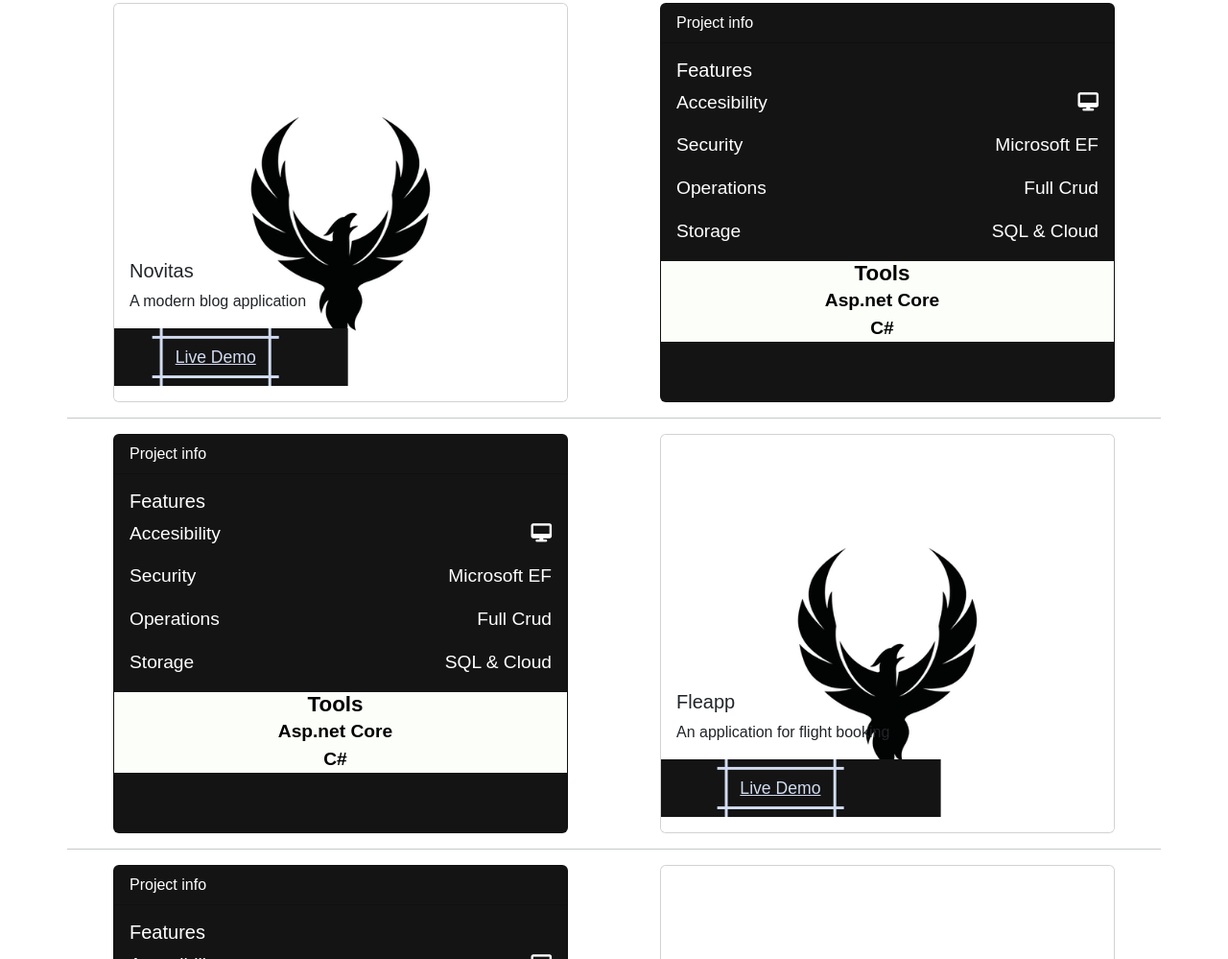
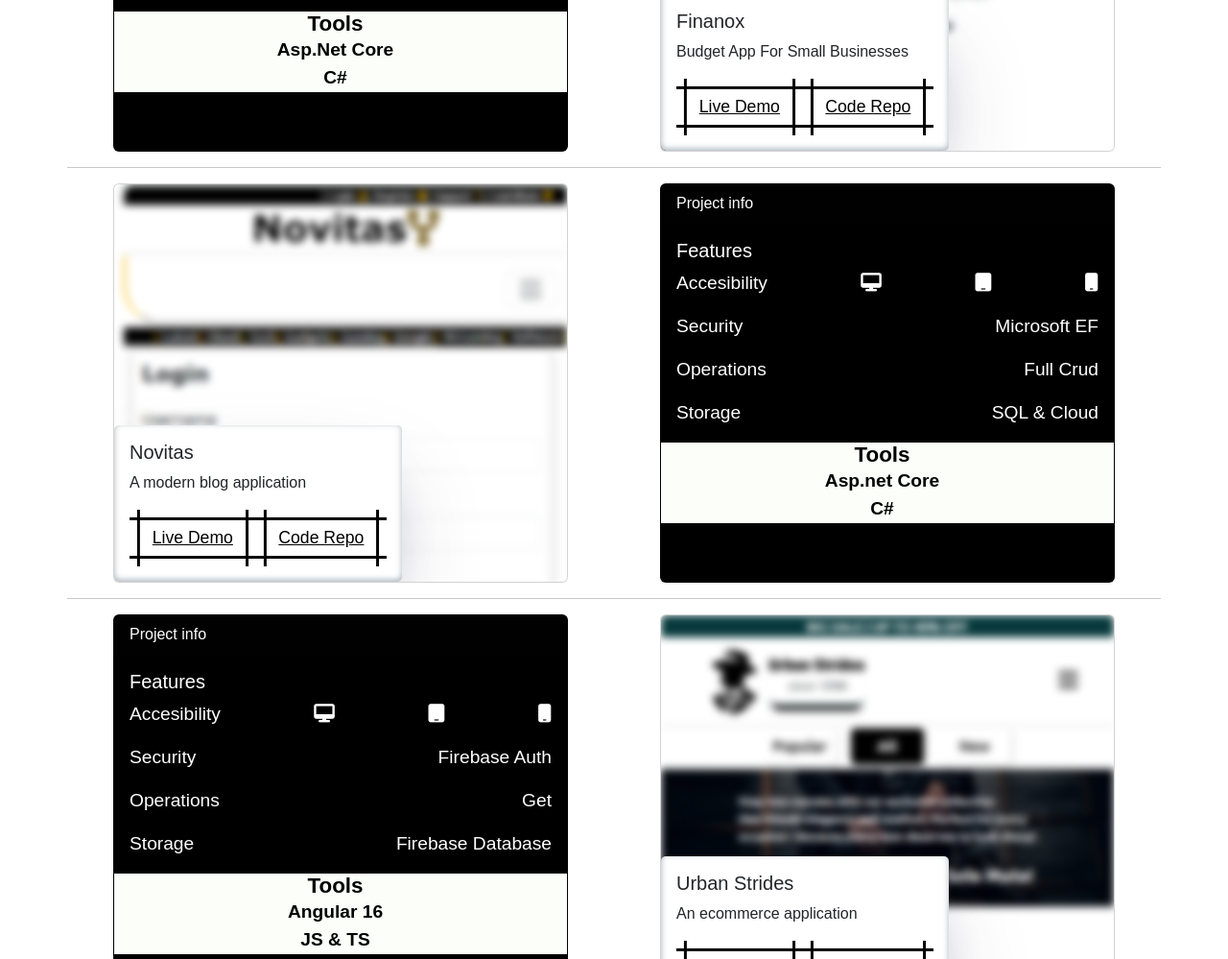
Before and after one commit to erncodes/portfolio, a plain HTML site: page index.html in a window 1280 px wide. Shown: the part 1801-2800 px from the top of the page at 96% size. Drawn offline with nearby package versions, Linux system fonts and the light colour scheme; a web font is replaced by a local one.

Commit message:
new-images

```diff
--- a/index.html
+++ b/index.html
@@ -35,7 +35,7 @@
                                         <strong>Code.Collaborate.Conquer.</strong>
                                         <br>
                                         <div class="intro-section col-lg-7 col-12">
-                                            <h3>FullStack Developer</h3>
+                                            <h3>FullStack Web Developer</h3>
                                             <div class="big-header-text">
                                                 <h1 class="text">
                                                 </h1>
@@ -67,7 +67,7 @@
                                             <img src="images/js.png" alt="" srcset="" class="img-fluid">
                                         </div>
                                         <div class="col-3 col-md-2 dev-icons">
-                                            <img src="images/mongodb.svg" alt="" srcset="" class="img-fluid">
+                                            <img src="images/gulp.png" alt="" srcset="" class="img-fluid">
                                         </div>
                                         <div class="col-3 col-md-2 dev-icons">
                                             <img src="images/asp.net.png" alt="" srcset="" class="img-fluid">
@@ -83,6 +83,12 @@
                                         </div>
                                         <div class="col-3 col-md-2 dev-icons">
                                             <img src="images/html.jpg" alt="" srcset="" class="img-fluid">
+                                        </div>
+                                        <div class="col-3 col-md-2 dev-icons">
+                                            <img src="images/typescript.png" alt="" srcset="" class="img-fluid">
+                                        </div>
+                                        <div class="col-3 col-md-2 dev-icons">
+                                            <img src="images/azure.png" alt="" srcset="" class="img-fluid">
                                         </div>
                                     </div>
                                     <div class="animation-top">
@@ -124,7 +130,7 @@
                               </div>
                               <div class="tech-div">
                                 <h5>Tools</h5>
-                                <p>Asp.net Core</p>
+                                <p>Asp.Net Core</p>
                                 <p>C#</p>
                             </div>
                             </div>
@@ -132,12 +138,13 @@
                     </div>
                     <div class="col-6 project-display px-lg-5 px-1">
                         <div class="card">
-                            <img src="images/phoenix.webp" class="card-img-top" alt="...">
+                            <img src="images/finanox.png" class="card-img-top" alt="...">
                             <div class="card-body">
                               <h5 class="card-title">Finanox</h5>
                               <p class="card-text">Budget App For Small Businesses</p>
-                              <div class="app-external-btns">
+                              <div class="app-external-btns ">
                                 <a  class="button-15" href="https://finanox.azurewebsites.net" target="_blank">Live Demo</a>
+                                <a  class="button-15" href="https://github.com/erncodes/Finanox" target="_blank">Code Repo</a>
                              </div>
                             </div>
                           </div>
@@ -146,12 +153,13 @@
 
                     <div class="col-6 project-display px-lg-5 px-1">
                         <div class="card">
-                            <img src="images/phoenix.webp" class="card-img-top" alt="...">
+                            <img src="images/novitas.png" class="card-img-top" alt="...">
                             <div class="card-body">
                               <h5 class="card-title">Novitas</h5>
                               <p class="card-text">A modern blog application</p>
-                              <div class="app-external-btns">
+                              <div class="app-external-btns ">
                                     <a  class="button-15" href="https://appnovita.azurewebsites.net/" target="_blank">Live Demo</a>
+                                    <a  class="button-15" href="https://github.com/erncodes/Novitas_" target="_blank">Code Repo</a>
                               </div>
                             </div>
                           </div>
@@ -166,6 +174,8 @@
                                 <div class="feature-content">
                                     <p>Accesibility</p>
                                     <p><i class="fa fa-desktop" aria-hidden="true"></i></p>
+                                    <p><i class="fa fa-tablet" aria-hidden="true"></i></p>
+                                    <p><i class="fa fa-mobile" aria-hidden="true"></i></p>
                                 </div>
                                 <div class="feature-content">
                                     <p>Security</p>
@@ -199,36 +209,39 @@
                                 <div class="feature-content">
                                     <p>Accesibility</p>
                                     <p><i class="fa fa-desktop" aria-hidden="true"></i></p>
+                                    <p><i class="fa fa-tablet" aria-hidden="true"></i></p>
+                                    <p><i class="fa fa-mobile" aria-hidden="true"></i></p>
                                 </div>
                                 <div class="feature-content">
                                     <p>Security</p>
-                                    <p>Microsoft EF</p>
+                                    <p>Firebase Auth</p>
                                 </div>
                                 <div class="feature-content">
                                     <p>Operations</p>
-                                    <p>Full Crud</p>
+                                    <p>Get</p>
                                 </div>
                                 <div class="feature-content">
                                     <p>Storage</p>
-                                    <p>SQL & Cloud</p>
+                                    <p>Firebase Database</p>
                                 </div>
                           </div>
                           <div class="tech-div">
                             <h5>Tools</h5>
-                            <p>Asp.net Core</p>
-                            <p>C#</p>
+                            <p>Angular 16</p>
+                            <p>JS & TS</p>
                         </div>
                             </div>
                           </div>
                     </div>
                     <div class="col-6 project-display px-lg-5 px-1">
                         <div class="card">
-                            <img src="images/phoenix.webp" class="card-img-top" alt="...">
+                            <img src="images/urban.png" class="card-img-top" alt="...">
                             <div class="card-body">
-                              <h5 class="card-title">Fleapp</h5>
-                              <p class="card-text">An application for flight booking</p>
+                              <h5 class="card-title">Urban Strides</h5>
+                              <p class="card-text">An ecommerce application</p>
                               <div class="app-external-btns">
                                 <a  class="button-15" href="https://urbanstrides-640e5.web.app/">Live Demo</a>
+                                <a  class="button-15" href="https://github.com/erncodes/Angular-Ecommerce">Code Repo</a>
                             </div>
                             </div>
                           </div>
@@ -244,24 +257,26 @@
                                 <div class="feature-content">
                                     <p>Accesibility</p>
                                     <p><i class="fa fa-desktop" aria-hidden="true"></i></p>
+                                    <p><i class="fa fa-tablet" aria-hidden="true"></i></p>
+                                    <p><i class="fa fa-mobile" aria-hidden="true"></i></p>
                                 </div>
                                 <div class="feature-content">
                                     <p>Security</p>
-                                    <p>Microsoft EF</p>
+                                    <p>N/A</p>
                                 </div>
                                 <div class="feature-content">
                                     <p>Operations</p>
-                                    <p>Full Crud</p>
+                                    <p>N/A</p>
                                 </div>
                                 <div class="feature-content">
                                     <p>Storage</p>
-                                    <p>SQL & Cloud</p>
+                                    <p>N/A</p>
                                 </div>
                           </div>
                           <div class="tech-div">
                             <h5>Tools</h5>
-                            <p>Asp.net Core</p>
-                            <p>C#</p>
+                            <p>Html</p>
+                            <p>Css</p>
                         </div>
                             </div>
                           </div>
@@ -270,10 +285,11 @@
                         <div class="card">
                             <img src="images/phoenix.webp" class="card-img-top" alt="...">
                             <div class="card-body">
-                              <h5 class="card-title">Finanox</h5>
-                              <p class="card-text">Budget App For Small Businesses</p>
-                                <div class="app-external-btns">
+                              <h5 class="card-title">Quizzy</h5>
+                              <p class="card-text">A landing page</p>
+                                <div class="app-external-btns ">
                                     <a  class="button-15">Live Demo</a>
+                                    <a  class="button-15">Code Repo</a>
                                 </div>
                             </div>
                           </div>
--- a/main.css
+++ b/main.css
@@ -15,7 +15,7 @@ html, body {width: auto!important; overflow-x: hidden!important}
 .button-15 {
   --b: 3px;
   --s: .45em;
-  --color: #d2dcf1;
+  --color: #000000;
 
   padding: calc(.5em + var(--s)) calc(.9em + var(--s));
   color: var(--color);
@@ -166,16 +166,20 @@ html, body {width: auto!important; overflow-x: hidden!important}
         overflow: hidden;
     }
     .project-info .card{
-        background: #141414;
+        background: #000000;
+    }
+    .card-img-top{
+        filter: blur(4px);
+        transition: all 0.5s ease;
+    }
+    .card-img-top:hover{
+        filter: blur(0px);
     }
     .app-external-btns{
+        background: #ffffff00;
+        width: 100%;
         display: flex;
-        flex-direction: column;
-        align-items: center;
-        justify-content: start;
-        background: #141414;
-        width: 150%;
-        transform: translateX(-17.5%);
+        justify-content: center;
    }
     .app-external-btns a{
         font-size: 0.7rem;
@@ -210,7 +214,8 @@ html, body {width: auto!important; overflow-x: hidden!important}
         margin: 0;
     }
     form{
-        background: #141414;
+        background: #ffffff;
+        box-shadow: rgba(100, 100, 111, 0.2) 0px 7px 29px 0px;
         padding: 0.5rem;
     }
     footer .container{
@@ -559,6 +564,10 @@ html, body {width: auto!important; overflow-x: hidden!important}
             position: absolute;
             bottom: 0;
             left: 0;
+            border-radius: 5px;
+            background: #ffffff;
+            box-shadow: rgba(50, 50, 93, 0.25) 0px 50px 100px -20px, rgba(0, 0, 0, 0.3) 0px 30px 60px -30px, rgba(10, 37, 64, 0.35) 0px -2px 6px 0px inset;
+
         }
         .app-external-btns a{
             font-size: 1.1rem;
```
Also changed, not shown: images/azure.png (added), images/finanox.png (added), images/gulp.png (added), images/mongodb.svg (deleted), images/novitas.png (added), images/typescript.png (added), images/urban.png (added).
